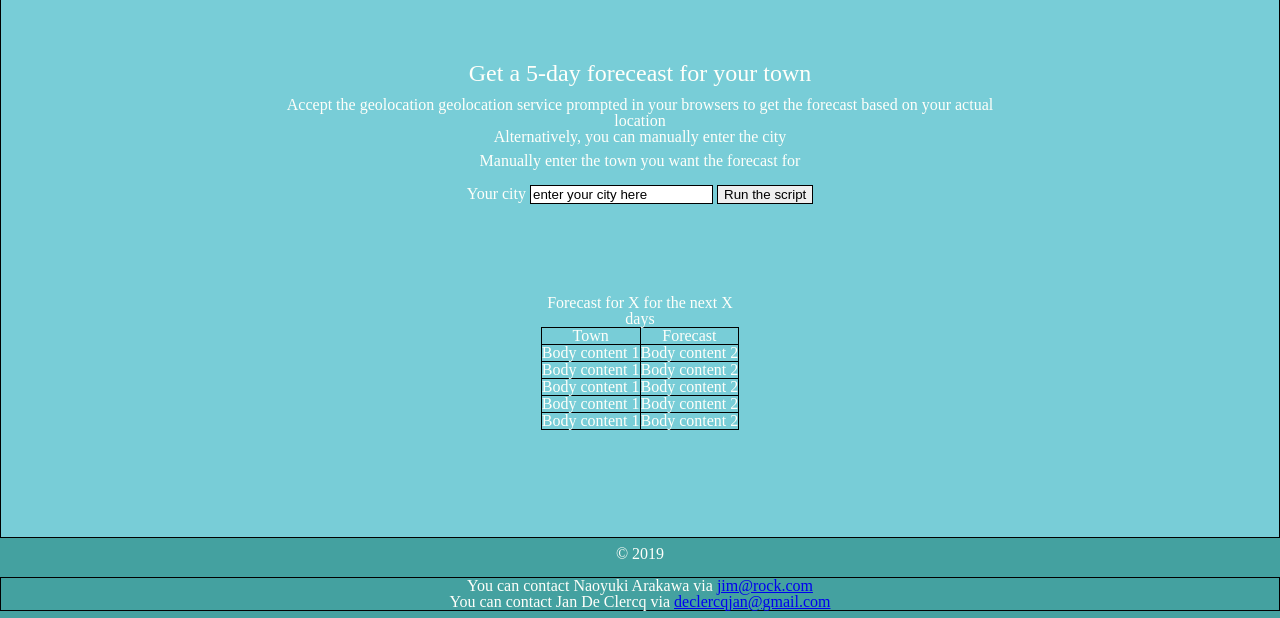
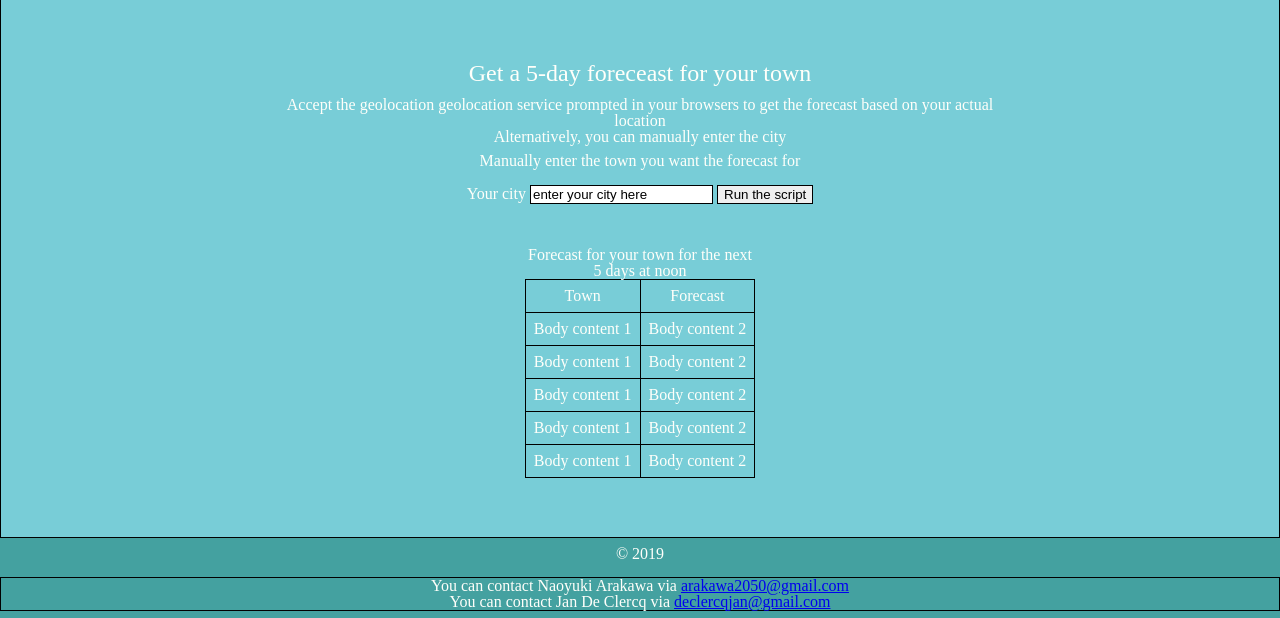
Before and after one commit to DeClercqJan/The-weather-application-javascript-version-, a plain HTML site: page The-weather-application/index.html in a window 1280 px wide. Shown: the part 182-800 px from the top of the page. Drawn offline with Linux system fonts and the light colour scheme.

Commit message:
first manipulation of table succesful

```diff
--- a/The-weather-application/index.html
+++ b/The-weather-application/index.html
@@ -41,7 +41,7 @@
                 </section>
                 <section class="bottom_section">
                     <table>
-                        <caption>Forecast for X for the next X days</caption>
+                        <caption>Forecast for your town for the next 5  days at noon</caption>
                         <thead>
                             <tr>
                                 <th id="town">Town</th>
@@ -49,35 +49,27 @@
                             </tr>
                         </thead>
                         <tbody>
-                            <tr>
+                            <tr id="table_row_1">
                                 <td>Body content 1</td>
                                 <td>Body content 2</td>
 
                             </tr>
-                        </tbody>
-                        <tbody>
-                            <tr>
+                            <tr id="table_row_2">
                                 <td>Body content 1</td>
                                 <td>Body content 2</td>
 
                             </tr>
-                        </tbody>
-                        <tbody>
-                            <tr>
+                            <tr id="table_row_3">
                                 <td>Body content 1</td>
                                 <td>Body content 2</td>
 
                             </tr>
-                        </tbody>
-                        <tbody>
-                            <tr>
+                            <tr id="table_row_4">
                                 <td>Body content 1</td>
                                 <td>Body content 2</td>
 
                             </tr>
-                        </tbody>
-                        <tbody>
-                            <tr>
+                            <tr id="table_row_5">
                                 <td>Body content 1</td>
                                 <td>Body content 2</td>
 
@@ -91,7 +83,7 @@
     <footer>
         <p>&#169 2019</p>
         <adress>
-            You can contact Naoyuki Arakawa via <a href="mailto:arakawa2050@gmail.com">jim@rock.com</a><br>
+            You can contact Naoyuki Arakawa via <a href="mailto:arakawa2050@gmail.com">arakawa2050@gmail.com</a><br>
             You can contact Jan De Clercq via <a href="mailto:declercqjan@gmail.com">declercqjan@gmail.com</a><br>
         </adress>
     </footer>
--- a/The-weather-application/scripts/javascript.js
+++ b/The-weather-application/scripts/javascript.js
@@ -6,9 +6,29 @@ function change_table () {
   console.log(table);
   table_html = table[0].innerHTML;
   console.log(table_html);
+  weather_array = [];
+  date_array = [];
   forecast_array.forEach(element => {
-    console.log(element);
-    console.log(element.weather[0].description);
+    // console.log(element);
+    // console.log(element.weather[0].description);
+    // console.log(element.dt_txt);
+    if (element.dt_txt.includes("12:00:00")) {
+      console.log(element)
+      // console.log(element.dt_txt);
+      console.log(element.weather[0].description);
+      weather = element.weather[0].description;
+      weather_array.push(weather);
+      date = element.dt_txt.split(" ");
+      console.log(date[0]);
+      date_array.push(date[0]);
+    }
+console.log(date_array);
+console.log(weather_array);
+for (i = 0; i < date_array.length; i++) {
+  // for needs to be 1
+  document.getElementById(`table_row_${i+1}`).innerHTML = `<td>${date_array[i]}</td>
+  <td>${weather_array[i]}</td>`
+}
 });
 console.log(all_data.city.name);
 document.getElementById("town").innerHTML = all_data.city.name;
--- a/The-weather-application/styles/style.css
+++ b/The-weather-application/styles/style.css
@@ -120,6 +120,7 @@ tr,
 th,
 td {
   border: 1px solid black;
+  padding: 0.5em;
 }
 footer {
   /* background-color: purple; */
```
